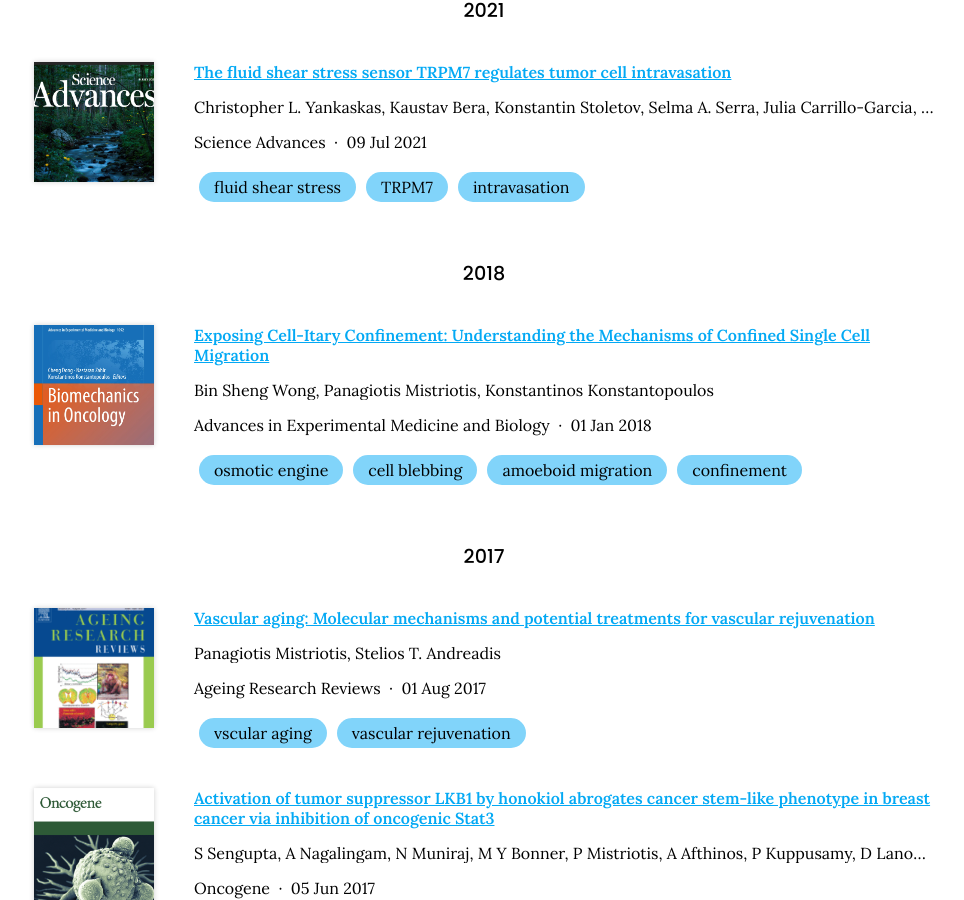
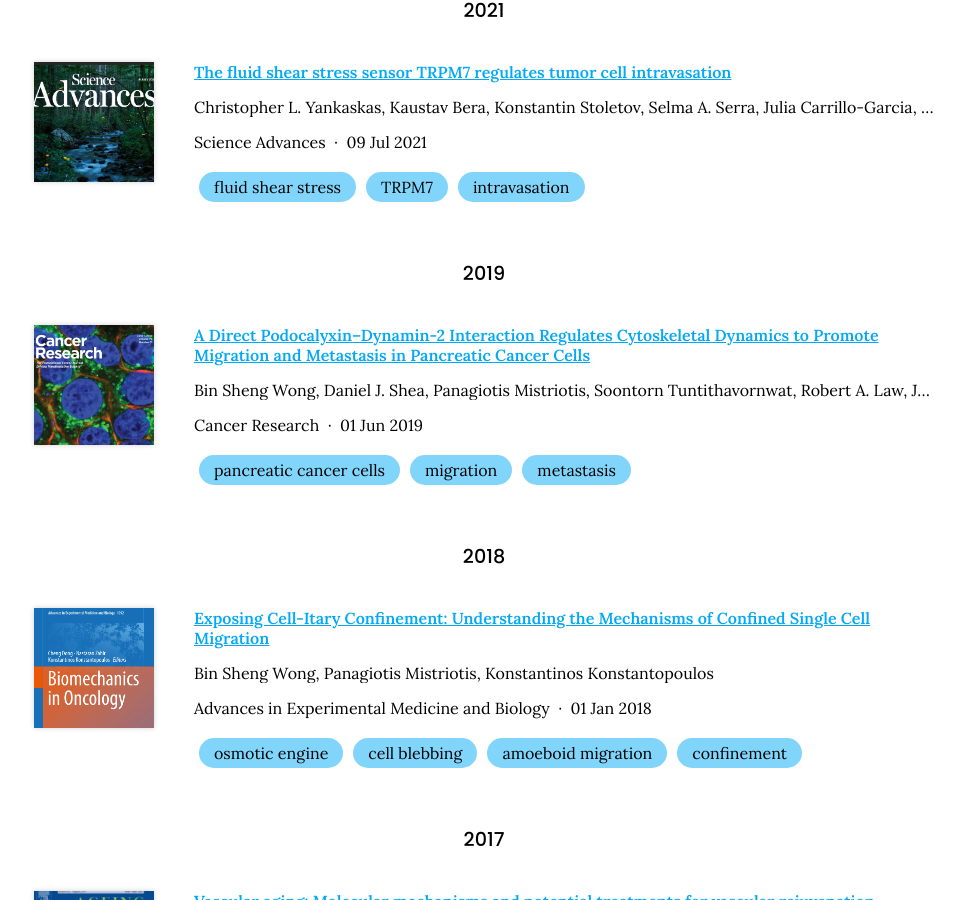
Before and after one commit to mistriotis-lab/mistriotis-lab.github.io, a Jekyll site: the page built from publications/index.md, in a window 1280 px wide and 900 px high, scrolled down 552 px. Shown: the whole window, without its empty margins (156-1120 px from the left). Built offline with Jekyll 4.4.1, drawn with Linux system fonts in a browser that asks for light colours; nearby versions of some CDN libraries.

Commit message:
Generate citations

```diff
--- a/_data/citations.yaml
+++ b/_data/citations.yaml
@@ -47,6 +47,26 @@
   - TRPM7
   - intravasation
   image: images/papers/science-advances.png
+- id: doi:10.1158/0008-5472.CAN-18-3369
+  title: "A Direct Podocalyxin\u2013Dynamin-2 Interaction Regulates Cytoskeletal Dynamics\
+    \ to Promote Migration and Metastasis in Pancreatic Cancer Cells"
+  authors:
+  - Bin Sheng Wong
+  - Daniel J. Shea
+  - Panagiotis Mistriotis
+  - Soontorn Tuntithavornwat
+  - Robert A. Law
+  - Jake M. Bieber
+  - Lei Zheng
+  - Konstantinos Konstantopoulos
+  publisher: Cancer Research
+  date: '2019-06-01'
+  link: https://doi.org/gqn4z4
+  image: images/papers/cancer-research.png
+  tags:
+  - pancreatic cancer cells
+  - migration
+  - metastasis
 - id: doi:10.1007/978-3-319-95294-9_8
   title: 'Exposing Cell-Itary Confinement: Understanding the Mechanisms of Confined
     Single Cell Migration'
```
